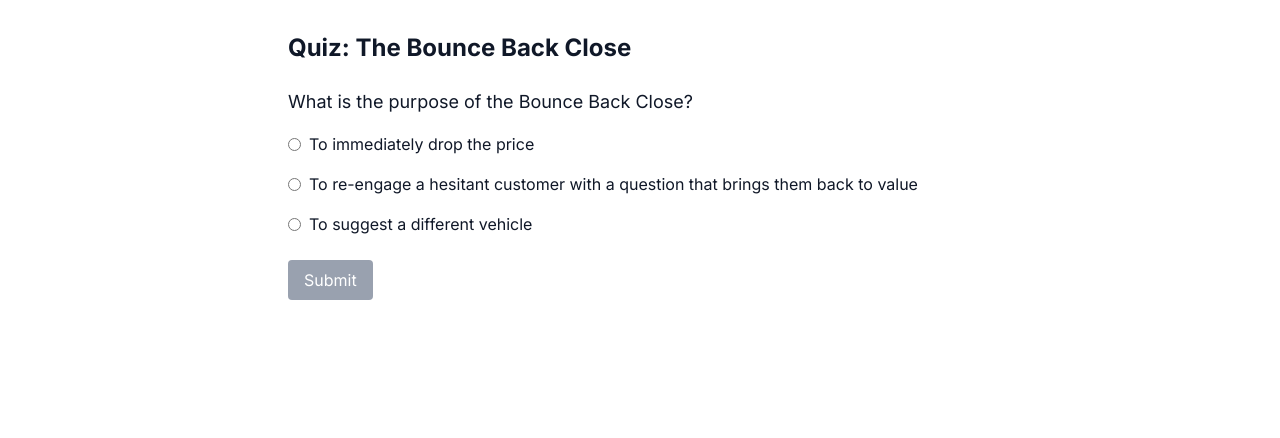
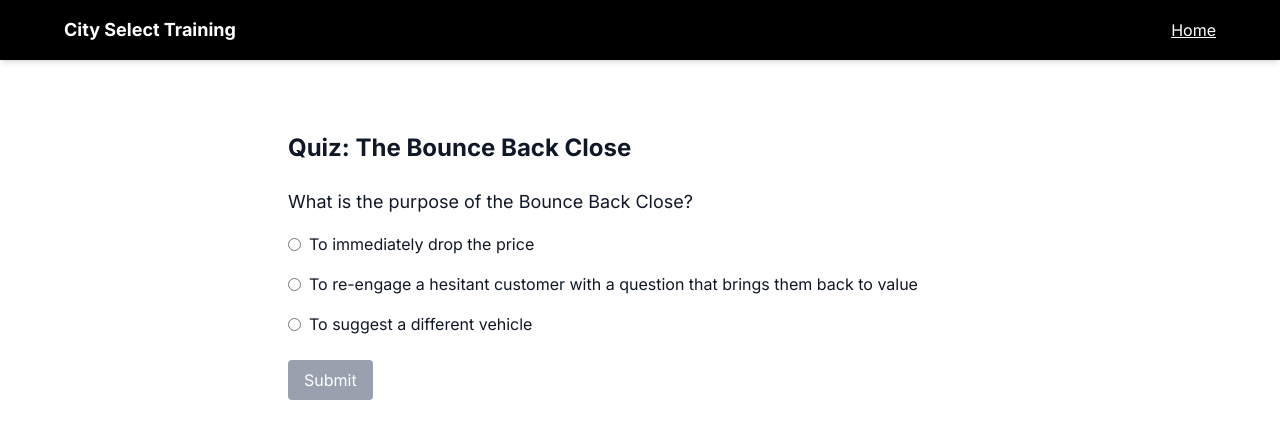
Before and after one commit to markpell123/city-select-training, a Next.js app: page /sales/advanced-sales/bounce-back-quiz in a window 1280 px wide. Shown: the top 438 px of the page. Built offline with nearby package versions, Linux system fonts and the light colour scheme; no server answers.

Commit message:
add global home button

```diff
--- a/app/layout.tsx
+++ b/app/layout.tsx
@@ -1,20 +1,35 @@
-import './globals.css'
-import { Inter } from 'next/font/google'
-import { AuthProvider } from '@/lib/AuthContext'
+// app/layout.tsx
+import './globals.css';
+import { Inter } from 'next/font/google';
+import { AuthProvider } from '@/lib/AuthContext';
+import Link from 'next/link';
 
-const inter = Inter({ subsets: ['latin'] })
+const inter = Inter({ subsets: ['latin'] });
 
 export const metadata = {
   title: 'City Select Training',
   description: 'Training platform for dealership staff',
-}
+};
 
 export default function RootLayout({ children }: { children: React.ReactNode }) {
   return (
     <html lang="en">
-      <body className={inter.className}>
+      <body className={`${inter.className} bg-gray-100 text-gray-900 min-h-screen`}>
         <AuthProvider>
-          {children}
+          {/* Global Header */}
+          <header className="bg-black text-white p-4 shadow-md mb-6">
+            <div className="max-w-6xl mx-auto flex justify-between items-center">
+              <h1 className="text-lg font-bold">City Select Training</h1>
+              <Link href="/" className="text-white underline hover:text-gray-300">
+                Home
+              </Link>
+            </div>
+          </header>
+
+          {/* Page Content */}
+          <main className="max-w-6xl mx-auto p-4">
+            {children}
+          </main>
         </AuthProvider>
       </body>
     </html>
```
